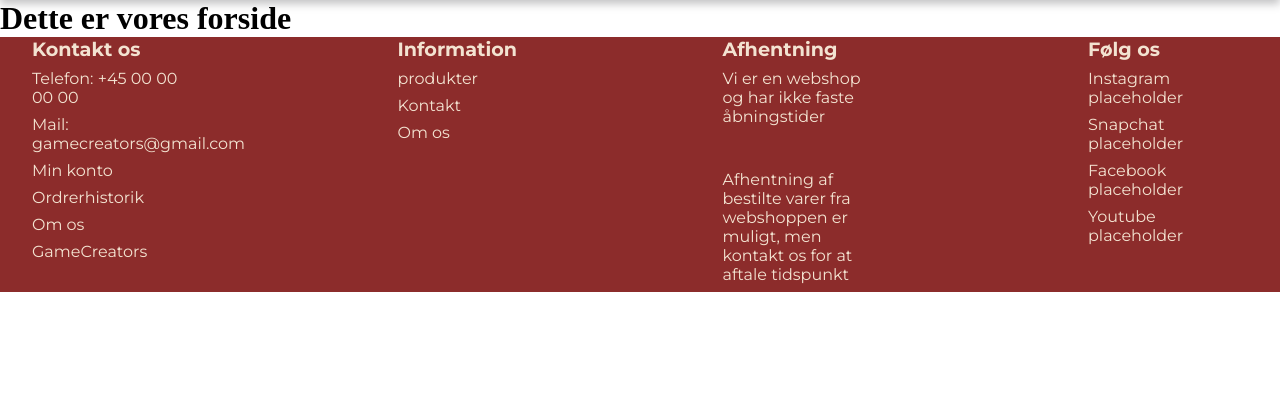
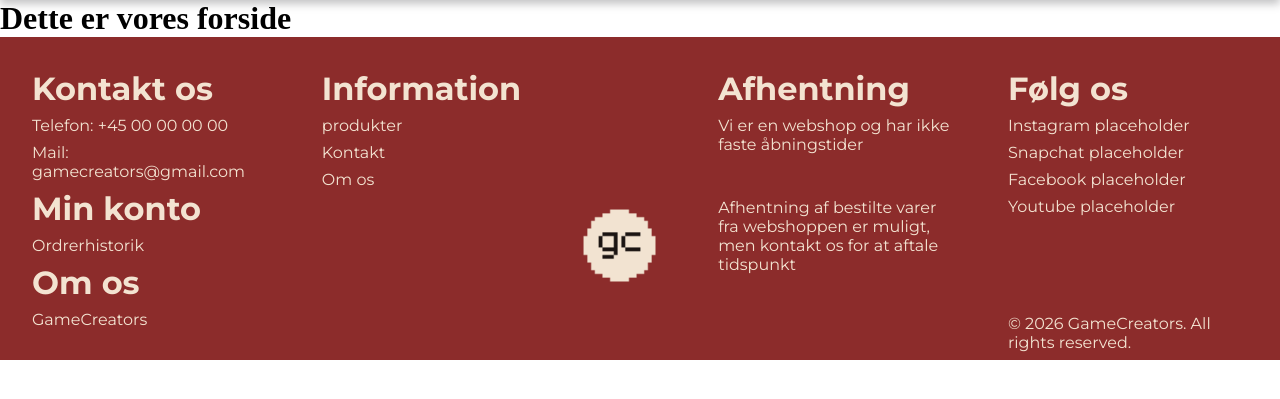
Before and after one commit to Dontosquare/webDev-semesterprojekt-e2026, a Node server app: page / in a window 1280 px wide. Shown: the part 113-512 px from the top of the page. Run offline with Node 20, Linux system fonts and the light colour scheme; some libraries are stand-ins or nearby versions.

Commit message:
footer done

```diff
--- a/src/assets/SCSS/_footer.scss
+++ b/src/assets/SCSS/_footer.scss
@@ -9,18 +9,34 @@
     color: $color-macintosh-beige;
     padding-left: 2rem;
     padding-right: 2rem;
+    padding-top: 2rem;
   }
 
 p {
     font-family: $font-montserrat;
     font-size: 1rem;
     margin-bottom: 0.5rem;
-    max-width: 10rem;
+    max-width: 15rem;
+  }
+
+.footer__copyright {
+    font-family: $font-montserrat;
+    font-size: 1rem;
+    margin-bottom: 0.5rem;
+    max-width: 15rem;
+  }
+
+.footer__logo {
+    display: flex;
+    align-items: center;
+    width: 8%;
+    height: 8%;
+    padding-top: 8rem;
   }
 
 .footer__headline {
   font-family: $font-montserrat;
-  font-size: 1.2rem;
+  font-size: 2rem;
   font-weight: bold;
   margin-bottom: 0.5rem;
 }
--- a/src/assets/SCSS/style.css
+++ b/src/assets/SCSS/style.css
@@ -141,18 +141,34 @@ nav {
   color: #F3E3D1;
   padding-left: 2rem;
   padding-right: 2rem;
+  padding-top: 2rem;
 }
 
 p {
   font-family: "montserrat";
   font-size: 1rem;
   margin-bottom: 0.5rem;
-  max-width: 10rem;
+  max-width: 15rem;
+}
+
+.footer__copyright {
+  font-family: "montserrat";
+  font-size: 1rem;
+  margin-bottom: 0.5rem;
+  max-width: 15rem;
+}
+
+.footer__logo {
+  display: flex;
+  align-items: center;
+  width: 8%;
+  height: 8%;
+  padding-top: 8rem;
 }
 
 .footer__headline {
   font-family: "montserrat";
-  font-size: 1.2rem;
+  font-size: 2rem;
   font-weight: bold;
   margin-bottom: 0.5rem;
 }
--- a/src/views/partials/footer.hbs
+++ b/src/views/partials/footer.hbs
@@ -13,9 +13,9 @@
                   <p class="footer__headline">Kontakt os</p>
                     <p>Telefon: +45 00 00 00 00</p>
                     <p>Mail: gamecreators@gmail.com</p>
-                  <p>Min konto</p>
+                  <p class="footer__headline">Min konto</p>
                     <p>Ordrerhistorik</p>
-                  <p>Om os</p>
+                  <p class="footer__headline">Om os</p>
                     <p>GameCreators</p>
                 </div>
                 <div class="footer__container__middle__left">
@@ -24,6 +24,7 @@
                     <p>Kontakt</p>
                     <p>Om os</p>
                 </div>
+                <img src="/images/gclogobeige.webp" alt="Gamecreators Logo" class="footer__logo">
                 <div class="footer__container__middle__right">
                   <p class="footer__headline">Afhentning</p>
                     <p>Vi er en webshop og har ikke faste åbningstider </p>
@@ -36,6 +37,12 @@
                     <p>Snapchat placeholder</p>
                     <p>Facebook placeholder</p>
                     <p>Youtube placeholder</p>
+                    <br>
+                    <br>
+                    <br>
+                    <br>
+                    <br>
+                    <p class="footer__copyright">© 2026 GameCreators. All rights reserved.</p>
                 </div>
               </div>
             </footer>
```
Also changed, not shown: src/assets/images/gclogobeige.webp (added), 1 other file.
